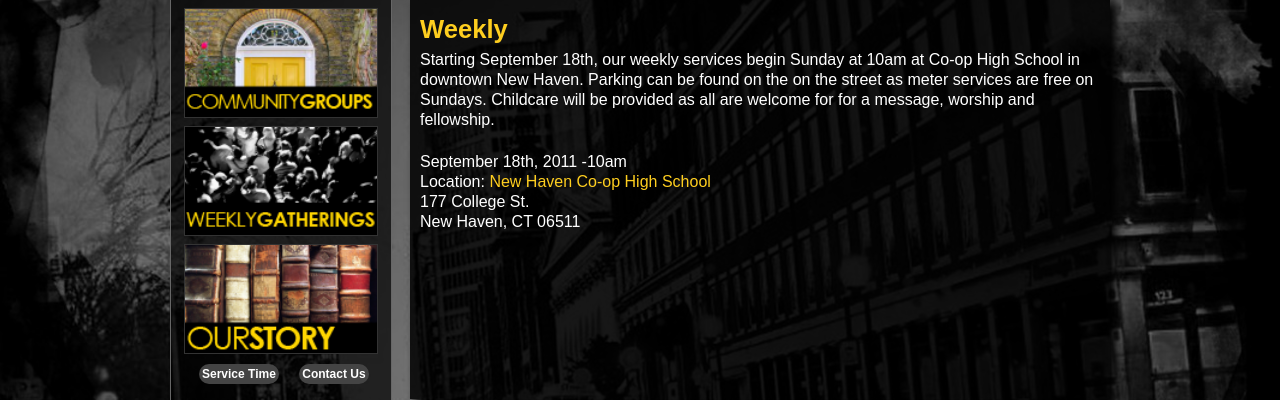
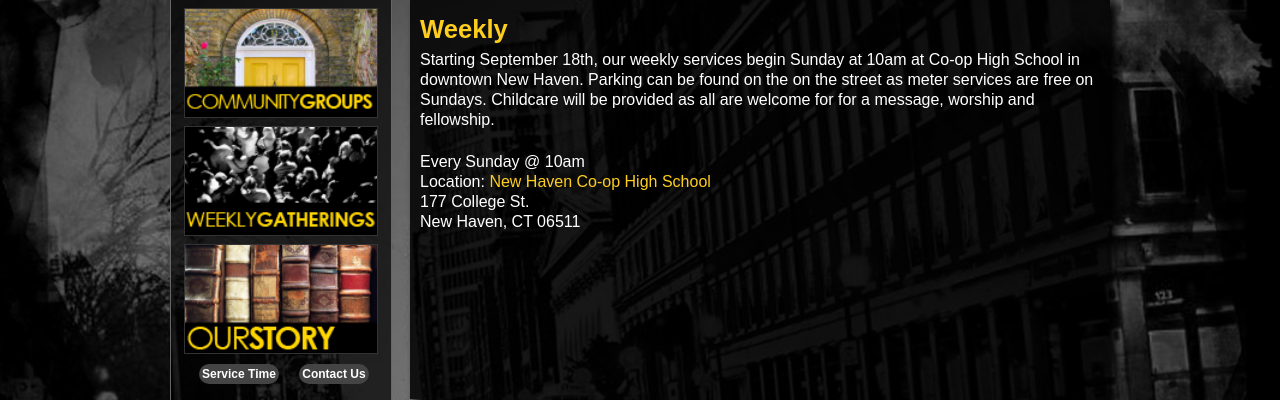
Before and after one commit to tcopple/frontline, a PHP site: page /when_and_where/weekly.php in a window 1280 px wide. Shown: the part 106-506 px from the top of the page. Run offline with PHP 8.4, Linux system fonts and the light colour scheme; some libraries are stand-ins or nearby versions; some web fonts are replaced.

Commit message:
updating first service to weekly information

```diff
--- a/when_and_where/weekly.php
+++ b/when_and_where/weekly.php
@@ -11,7 +11,7 @@ start();
     </p>
     <div class="clear" style="height: 7px;"></div>
     <div class="block left"  style="height: 230; padding: 15px 0px; width: 100%;">
-      September 18th, 2011 -10am <br>
+      Every Sunday @ 10am <br>
       Location: <a href="http://g.co/maps/jj24">New Haven Co-op High School</a><br>
       177 College St.<br>
       New Haven, CT 06511<br>
```
